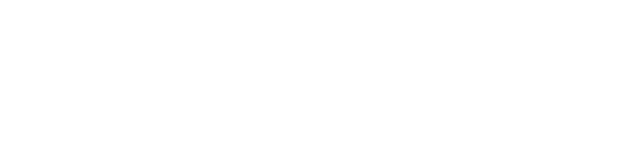
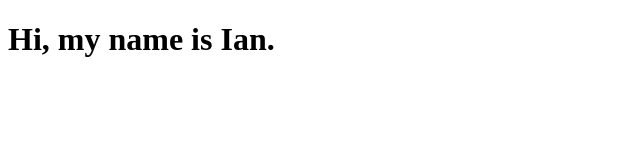
Before and after one commit to IanLi1023/hello_world, a plain HTML site: page index.html in a window 1280 px wide. Shown: the whole page, without its empty margins (0-640 px from the left). Drawn offline with Linux system fonts and the light colour scheme.

Commit message:
Added h1 with my name onto index.html

```diff
--- a/index.html
+++ b/index.html
@@ -5,6 +5,6 @@
     <title>Document</title>
 </head>
 <body>
-
+    <h1>Hi, my name is Ian.</h1>
 </body>
 </html>
```
